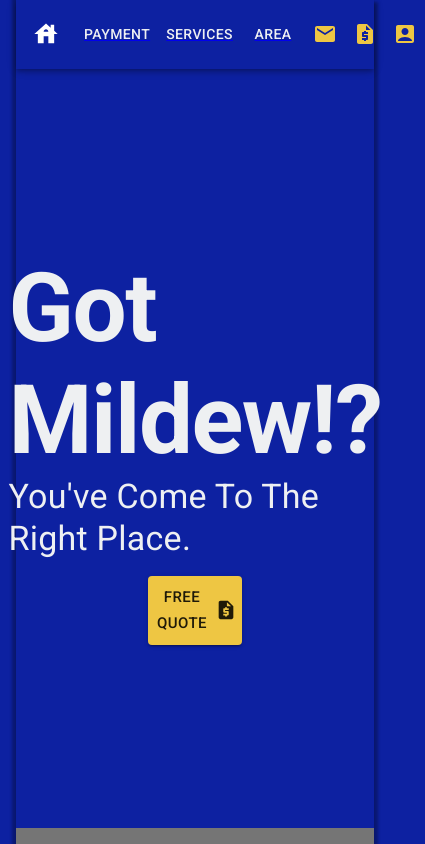
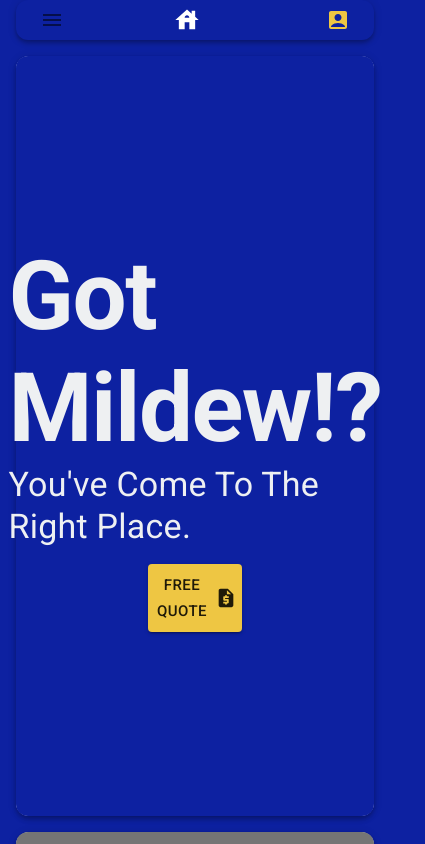
Before and after one commit to cblakecode/Soft-Wash-Full-Site, a React (Create React App) app in the folder exterior-cleaning-web/: page / in a window 390 px wide. Shown: the top 844 px of the page, 425 px wide, since content can reach past the window. Built offline with nearby package versions, Linux system fonts and the light colour scheme.

Commit message:
fixed responsive bugs

```diff
--- a/exterior-cleaning-web/src/App.jsx
+++ b/exterior-cleaning-web/src/App.jsx
@@ -1,6 +1,7 @@
 import { Route, Routes } from "react-router-dom";
 import { createTheme, ThemeProvider } from "@mui/material/styles";
 import CssBaseline from "@mui/material/CssBaseline";
+import Container from "@mui/material/Container";
 import Header from "./components/Header";
 import Home from "./pages/Home";
 import Area from "./pages/Area";
@@ -30,7 +31,7 @@ function App() {
   });
 
   return (
-    <>
+    <Container maxWidth="xl">
     <ThemeProvider theme={theme}>
       <CssBaseline />
     <Header />
@@ -42,7 +43,7 @@ function App() {
         <Route path="/account" element={<Account />} />
       </Routes>
     </ThemeProvider>
-    </>
+    </Container>
   );
 }
 
--- a/exterior-cleaning-web/src/components/About.jsx
+++ b/exterior-cleaning-web/src/components/About.jsx
@@ -18,14 +18,13 @@ const About = () => {
     <Box
       sx={{
         width: "100%",
-        maxHeight: "90vh",
-        height: "auto",
-        borderBottom: "1px solid black",
+        minHeight: "90vh",
+        mt: "1rem",
         pb: "1.5rem",
         backgroundColor: "#fff"
       }}
     >
-      <Grid container spacing={8}>
+      <Grid container spacing={8} sx={{"&.MuiGrid-root": {mt: "0"}}}>
         <Grid item xs={12}>
           <Typography variant="h3" textAlign="center" fontWeight="500">
             About Us
--- a/exterior-cleaning-web/src/components/Header.jsx
+++ b/exterior-cleaning-web/src/components/Header.jsx
@@ -1,5 +1,6 @@
 import  { Fragment } from "react";
 import { Link } from "react-router-dom";
+import NavbarPages from "./NavbarPages";
 import AppBar from "@mui/material/AppBar";
 import HideOnScroll from "../Utilities/HideOnScroll";
 import HouseIcon from "@mui/icons-material/House";
@@ -15,11 +16,9 @@ import { handleOpenQuote } from "../store/slices/quoteSlice";
 import MemberAvatar from "./MemberAvatar";
 import SignUpButton from "./SignUpButton";
 
-const pages = ["payment", "services", "area"];
-let key = 0;
 
 const iconButtonStyle = {
-  display: { xs: "flex", lg: "none" }
+  display: {  xs: "none" ,sm: "flex", lg: "none" }
 }
 
 const fullButtonStyle = {
@@ -35,32 +34,34 @@ const Header = () => {
     <Fragment>
       <HideOnScroll>
         <AppBar position="sticky" sx={{
-              display: "grid",
+              display: "inline-grid",
               gridTemplateColumns: "repeat(3, 1fr)",
-              m: '0'
+              m: '0',
+              px: "1rem",
+              borderRadius: "12px"
             }}>
             <Box
               sx={{
                 display: "flex",
-                justifyContent: "flex-start",
+                justifyContent: {xs: "center", md: "flex-start"},
                 alignItems: "center",
-                ml: "1rem",
               }}
             >
+              <Link to={"/"} style={{color: "inherit"}}>
                 <IconButton
-                href="/"
                   color="inherit"
                   size="large"
                   sx={{ p: 0, mr: "1rem" }}
                 >
                   <HouseIcon fontSize="inherit" />
                 </IconButton>
+              </Link>
               <Typography
                 variant="h6"
                 noWrap
                 overflow="none"
-                component="a"
-                href="/"
+                component={Link}
+                to={"/"}
                 sx={{
                   mr: 2,
                   display: { xs: "none", lg: "flex" },
@@ -74,26 +75,13 @@ const Header = () => {
                 Exterior Cleaning of SC
               </Typography>
             </Box>
-            <Box
-              sx={{ display: "flex", flexGrow: 2, justifyContent: "center" }}
-            >
-              {pages.map((page) => (
-                <Link to={`/${page}`} key={key++}>
-                  <Button
-                    sx={{ my: 2, color: "common.white", display: "block" }}
-                  >
-                    {page}
-                  </Button>
-                </Link>
-              ))}
-            </Box>
+            <NavbarPages />
             <Box
               sx={{
                 display: "flex",
                 justifyContent: "flex-end",
                 alignItems: "center",
                 flexDirection: "row",
-                mr: "1rem"
               }}
             >
               <Button
--- a/exterior-cleaning-web/src/components/Hero.jsx
+++ b/exterior-cleaning-web/src/components/Hero.jsx
@@ -1,9 +1,10 @@
-import React from "react";
+import React, { Suspense } from "react";
 import Box from "@mui/material/Box";
 import Typography from "@mui/material/Typography";
 import Button from "@mui/material/Button";
 import Card from "@mui/material/Card";
 import RequestQuoteIcon from "@mui/icons-material/RequestQuote";
+import Paper from "@mui/material/Paper";
 import Image from "../images/yellow-house.png";
 import CardMedia from "@mui/material/CardMedia";
 import { useDispatch } from "react-redux";
@@ -13,6 +14,7 @@ const Hero = () => {
   const dispatch = useDispatch();
 
   return (
+    <Paper sx={{borderRadius: "13px", mt: "1rem"}} elevation={4}>
       <Box
         sx={{
           display: { xs: "flex", lg: "grid" },
@@ -60,6 +62,7 @@ const Hero = () => {
             alignItems: "center",
           }}
         >
+          <Suspense>
             <Card square elevation={0} sx={{ backgroundColor: "primary.main" }}>
               <CardMedia
                 component="img"
@@ -68,8 +71,10 @@ const Hero = () => {
                 alt="yellow house"
               />
             </Card>
+          </Suspense>
         </Box>
       </Box>
+    </Paper>
   );
 };
 
--- /dev/null
+++ b/exterior-cleaning-web/src/components/NavbarPages.jsx
@@ -0,0 +1,62 @@
+import { useState, Fragment } from "react"
+import Box from "@mui/material/Box"
+import Button from "@mui/material/Button"
+import {Link} from "react-router-dom"
+import IconButton from "@mui/material/IconButton"
+import MenuIcon from '@mui/icons-material/Menu';
+import MenuOpenIcon from '@mui/icons-material/MenuOpen';
+import Menu from '@mui/material/Menu'
+import MenuItem from '@mui/material/MenuItem'
+import ListItemButton from "@mui/material/ListItemButton";
+import ListItemText from "@mui/material/ListItemText";
+
+
+const pages = ["payment", "services", "area"];
+
+
+const NavbarPages = () => {
+    const [anchorEl, setAnchorEl] = useState(null);
+
+    const handleOpen = (e) => {
+        setAnchorEl(e.currentTarget);
+    }
+
+    const handleClose = () => {
+        setAnchorEl(null);
+    }
+
+
+
+  return (
+    <Fragment>
+      <Box
+      sx={{ display: {xs: "none", md: "flex"}, flexGrow: 2, justifyContent: "center" }}
+        >
+      {pages.map((pageLg) => (
+            <Button component={Link} to={`/${pageLg}`} key={pageLg}
+              sx={{ my: 2, color: "common.white", display: "block", textDecoration: "none" }}
+            >
+              {pageLg}
+            </Button>
+      ))}
+        </Box>
+        <Box sx={{ display: {xs: "flex", md: "none"}, justifyContent: "flex-start", alignItems: "center", gridRow: "1" }}>
+      <IconButton aria-label="pages" aria-controls="pages" onClick={handleOpen}>
+          {Boolean(anchorEl) ? <MenuOpenIcon /> : <MenuIcon />}
+      </IconButton>
+      <Menu id="pages" anchorEl={anchorEl} keepMounted open={Boolean(anchorEl)} onClose={handleClose} sx={{mr: "1rem", mt: "2rem"}} anchorOrigin={{vertical: "bottom", horizontal: "right"}} transformOrigin={{vertical: "bottom", horizontal: "right"}}>
+        {pages.map((pageSm) => (
+          <MenuItem key={pageSm}>
+              <ListItemButton component={Link} to={`/${pageSm}`}>
+                  <ListItemText>{pageSm}</ListItemText>
+              </ListItemButton>
+          </MenuItem>
+        ))}
+      </Menu>
+        </Box>
+    </Fragment>
+
+  )
+}
+
+export default NavbarPages
--- a/exterior-cleaning-web/src/components/Services.jsx
+++ b/exterior-cleaning-web/src/components/Services.jsx
@@ -1,6 +1,7 @@
-import React from "react";
+import React, { Suspense } from "react";
 import Grid from "@mui/material/Grid";
 import Box from "@mui/material/Box";
+import Paper from "@mui/material/Paper";
 import Typography from "@mui/material/Typography";
 import drivewayImg from "../images/driveway.jpg";
 import guttersImg from "../images/gutters.jpg";
@@ -41,11 +42,10 @@ const listServices = [
 
 const Services = () => {
   return (
+    <Paper elevation={4} sx={{borderRadius: "13px", mt: "1rem"}}>
       <Box
         sx={{
-        maxHeight: "90vh",
           minHeight: "90vh",
-        width: "100%",
           backgroundColor: "grey.600",
           p: "1rem",
           display: "flex",
@@ -71,6 +71,7 @@ const Services = () => {
             mt: "3rem"
           }}
         >
+          <Suspense>
             {listServices.map((item) => {
               return (
                 <Grid item xs={12} sm={6} md={3} key={item.id}>
@@ -83,8 +84,10 @@ const Services = () => {
                 </Grid>
               );
             })}
+          </Suspense>
         </Grid>
       </Box>
+    </Paper>
   );
 };
 
--- a/exterior-cleaning-web/src/features/modals/membership/Login.jsx
+++ b/exterior-cleaning-web/src/features/modals/membership/Login.jsx
@@ -53,17 +53,17 @@ const Login = () => {
           </Stack>
         <Grid container rowSpacing={1}>
           <Grid item xs={12}>
-            <Typography textAlign="left" variant="subtitle2">Not A Member Yet?</Typography>
+            <Typography textAlign="right" variant="subtitle2" sx={{mr: "4.5rem"}}>Not A Member Yet?</Typography>
           </Grid>
           <Grid item xs={6}>
-            <Button variant="outlined" type='button' onClick={() => dispatch(signUpOpen())}>Sign Up</Button>
+            <Button variant="text" onClick={() => dispatch(toggleIsClosed())}>Close</Button>
           </Grid>
           <Grid
             item
             xs={6}
             sx={{ display: "flex", justifyContent: "flex-end" }}
           >
-            <Button variant="text" onClick={() => dispatch(toggleIsClosed())}>Close</Button>
+            <Button variant="outlined" type='button' onClick={() => dispatch(signUpOpen())} sx={{mr: "1rem"}}>Sign Up</Button>
             <LoadingButton name="Login" variant="contained" type="submit" />
           </Grid>
         </Grid>
--- a/exterior-cleaning-web/src/features/modals/membership/signupsteps/PersonalStep.jsx
+++ b/exterior-cleaning-web/src/features/modals/membership/signupsteps/PersonalStep.jsx
@@ -43,10 +43,10 @@ const handleSubmit = (e) => {
                     <TextField required name="address" label="Enter Property Address (ex. 123 Cleaning st, Mount Pleasant 29486)" value={address} onChange={handleChange} inputProps={{pattern: '^\\d+\\s\\w+[, ]\\D+\\s\\d{5,6}$'}} />
                     <Grid container>
                         <Grid item xs={6}>
-                            <Button variant='outlined' onClick={handleClose}>Close</Button>
+                            <Button variant='text' onClick={handleClose}>Close</Button>
                         </Grid>
                         <Grid item xs={6} sx={{display: "flex", justifyContent: "flex-end", columnGap: "1rem"}}>
-                            <Button size='large' onClick={handleLogin}>Login</Button>
+                            <Button variant='outlined' onClick={handleLogin}>Login</Button>
                             <Button variant='contained' type='submit'>Next</Button>
                         </Grid>
                     </Grid>
--- a/exterior-cleaning-web/src/index.css
+++ b/exterior-cleaning-web/src/index.css
@@ -7,7 +7,6 @@ body {
   padding: 0;
 }
 
-#root {
-  margin-inline: 1rem;
-  box-shadow: 3px 3px 3px 1px rgba(0, 0, 0, 0.3), -3px -3px 3px 1px rgba(0, 0, 0, 0.3);
+div {
+  border-radius: 12px;
 }
```
Also changed, not shown: exterior-cleaning-web/src/components/MemberAvatar.jsx (+6 -3 lines). Lines whose indentation alone changed are shown as unchanged.
